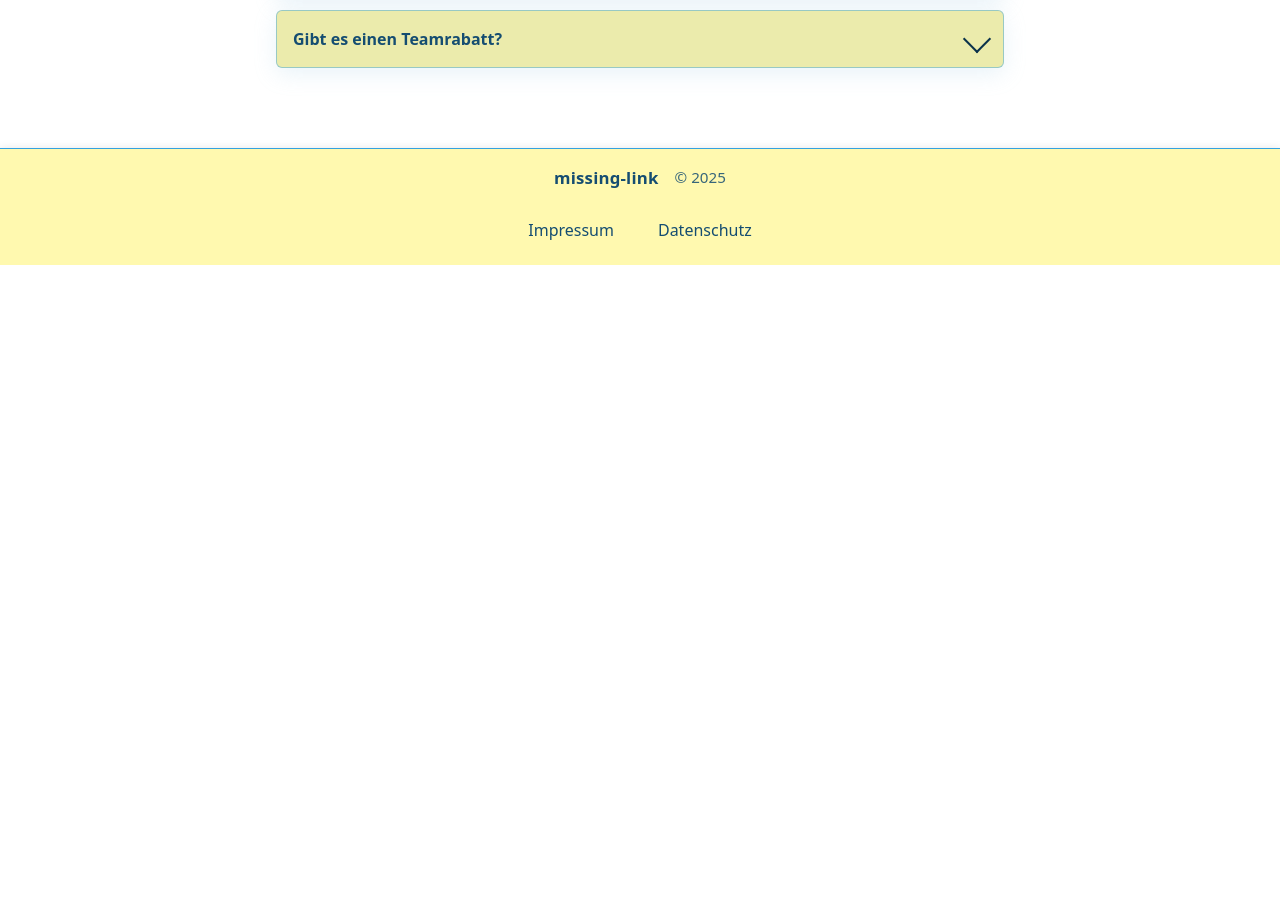
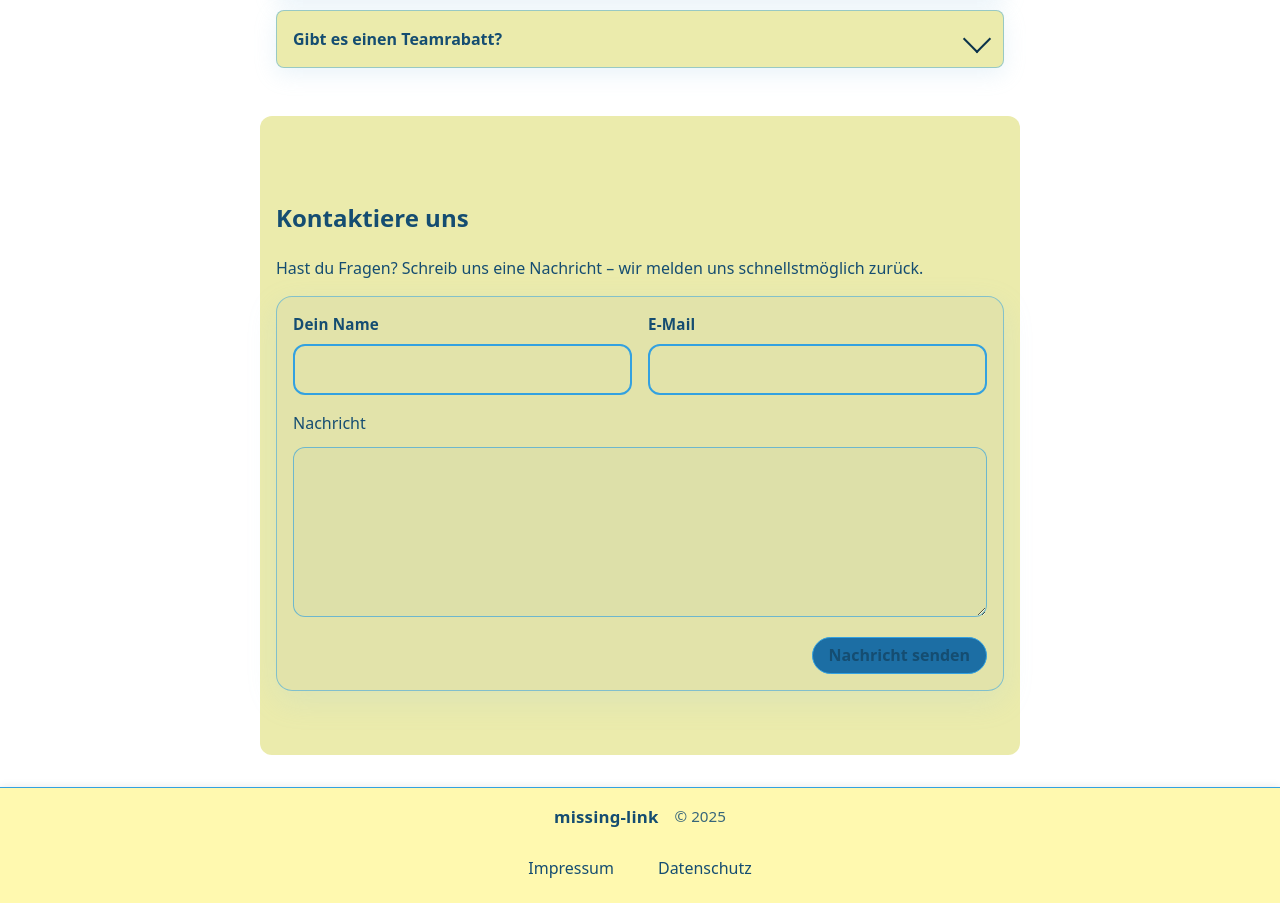
Before and after one commit to g0r1s3/missing-link-frontend, a React (Vite) app: page / in a window 1280 px wide. Shown: the part 1089-1992 px from the top of the page. Before the commit the page ends 1354 px from the top, so only its background shows below. Built offline with nearby package versions, Linux system fonts and the light colour scheme.

Commit message:
Added Landing Page contact Form and fixed Footer css

```diff
--- a/src/App.css
+++ b/src/App.css
@@ -26,6 +26,16 @@ body {
     flex-direction: column;
     min-height: 100vh;
     width: 100%;
+}
+
+.ml-app {
+  min-height: 100dvh;
+  display: flex;
+  flex-direction: column;
+}
+
+.ml-app__main {
+  flex: 1;
 }
 
 /* Medienelemente responsiv */
--- a/src/App.jsx
+++ b/src/App.jsx
@@ -10,8 +10,9 @@ import './App.css'
 // ... existing code ...
 function App() {
     return (
-        <>
+        <div className="ml-app">
             <NavBar />
+            <main className="ml-app__main">
                 <Routes>
                     <Route path="/" element={<LandingPage />} />
                     <Route path="/login" element={<LoginPage />} /> {/* war: <Login /> */}
@@ -29,7 +30,8 @@ function App() {
                         }
                     />
                 </Routes>
-        </>
+            </main>
+        </div>
     )
 }
 // ... existing code ...
--- /dev/null
+++ b/src/components/LPContact/LPContact.css
@@ -0,0 +1,85 @@
+/* src/components/LPContact/LPContact.css */
+.ml-contact {
+  background: color-mix(in oklab, var(--color-bg) 92%, var(--color-text) 8%);
+  color: var(--color-text);
+    border-radius: var(--radius-md, 16px);
+  /* entferne die obere Linie (verursachte blauen Strich) */
+  /* border-top: 1px solid color-mix(in oklab, var(--color-border) 45%, transparent); */
+}
+
+.ml-contact__container {
+  max-width: 960px;
+  margin: 0 auto;
+  padding: 4rem 1rem;
+}
+
+/* Abgerundetes Panel – sichtbare Rundungen dank overflow: hidden */
+.ml-contact__panel {
+  background: color-mix(in oklab, var(--color-bg) 88%, var(--color-text) 12%);
+  border: 1px solid color-mix(in oklab, var(--color-border) 55%, transparent);
+  border-radius: var(--radius-lg, 16px);
+  overflow: hidden;
+  box-shadow: 0 10px 30px color-mix(in oklab, var(--shadow, black) 18%, transparent);
+  padding: var(--space-4, 1rem);
+  background-clip: padding-box;
+}
+
+/* Inputs im Panel ebenfalls abrunden (TextField) */
+.ml-contact__panel .tf-input {
+  border-radius: var(--radius-md, 12px);
+}
+
+.ml-contact__form {
+  display: grid;
+  gap: 1rem;
+}
+
+.ml-contact__row {
+  display: grid;
+  gap: 0.75rem;
+}
+
+@media (min-width: 720px) {
+  .ml-contact__row:first-of-type {
+    grid-template-columns: 1fr 1fr;
+    gap: 1rem;
+  }
+}
+
+.ml-contact__label {
+  font-weight: 500;
+  color: var(--color-text);
+}
+
+/* Weicheres Textarea-Design – gleicher Radius wie Panel */
+.ml-contact__textarea {
+  width: 100%;
+  min-height: 8rem;
+  padding: 0.75rem 0.9rem;
+  color: var(--color-text);
+  background: color-mix(in oklab, var(--color-bg) 86%, var(--color-text) 14%);
+  border: 1px solid color-mix(in oklab, var(--color-border) 65%, transparent);
+  border-radius: var(--radius-md, 12px);
+  resize: vertical;
+  outline: none;
+  transition: border-color 160ms ease, box-shadow 160ms ease, background-color 160ms ease;
+}
+
+.ml-contact__textarea:focus {
+  border-color: color-mix(in oklab, var(--color-border) 85%, var(--color-text) 15%);
+  box-shadow: 0 0 0 3px color-mix(in oklab, var(--color-accent, #33A1E0) 20%, transparent);
+}
+
+.ml-contact__actions {
+  margin-top: 0.25rem;
+  display: flex;
+  justify-content: flex-end;
+}
+
+/* Success-Box mit denselben Rundungen */
+.ml-contact__success {
+  padding: 1rem;
+  border-radius: var(--radius-md);
+  background: color-mix(in oklab, var(--color-bg) 84%, var(--color-text) 16%);
+  border: 1px solid color-mix(in oklab, var(--color-border) 55%, transparent);
+}
--- /dev/null
+++ b/src/components/LPContact/LPContact.tsx
@@ -0,0 +1,78 @@
+// src/components/LPContact/LPContact.tsx
+// @ts-ignore
+import React, { useState } from 'react'
+import './LPContact.css'
+import { TextField, Button } from '../' // aus dem Komponenten-Index
+
+const LPContact: React.FC = () => {
+    const [name, setName] = useState('')
+    const [email, setEmail] = useState('')
+    const [message, setMessage] = useState('')
+    const [submitted, setSubmitted] = useState(false)
+
+    const onSubmit = (e: React.FormEvent) => {
+        e.preventDefault()
+        // TODO: Hier kannst du z. B. eine API aufrufen
+        setSubmitted(true)
+    }
+
+    return (
+        <section className="ml-contact" aria-labelledby="contact-heading">
+            <div className="ml-contact__container">
+                <h2 id="contact-heading" className="ml-contact__title">Kontaktiere uns</h2>
+                <p className="ml-contact__subtitle">
+                    Hast du Fragen? Schreib uns eine Nachricht – wir melden uns schnellstmöglich zurück.
+                </p>
+
+                <div className="ml-contact__panel">
+                    {submitted ? (
+                        <div className="ml-contact__success" role="status">
+                            Danke! Deine Nachricht wurde gesendet.
+                        </div>
+                    ) : (
+                        <form className="ml-contact__form" onSubmit={onSubmit} noValidate>
+                            <div className="ml-contact__row">
+                                <TextField
+                                    id="contact-name"
+                                    label="Dein Name"
+                                    type="text"
+                                    value={name}
+                                    onChange={(e: React.ChangeEvent<HTMLInputElement>) => setName(e.target.value)}
+                                    required
+                                />
+                                <TextField
+                                    id="contact-email"
+                                    label="E-Mail"
+                                    type="email"
+                                    value={email}
+                                    onChange={(e: React.ChangeEvent<HTMLInputElement>) => setEmail(e.target.value)}
+                                    required
+                                />
+                            </div>
+
+                            <div className="ml-contact__row">
+                                <label htmlFor="contact-message" className="ml-contact__label">
+                                    Nachricht
+                                </label>
+                                <textarea
+                                    id="contact-message"
+                                    className="ml-contact__textarea"
+                                    value={message}
+                                    onChange={(e) => setMessage(e.target.value)}
+                                    rows={6}
+                                    required
+                                />
+                            </div>
+
+                            <div className="ml-contact__actions">
+                                <Button type="submit">Nachricht senden</Button>
+                            </div>
+                        </form>
+                    )}
+                </div>
+            </div>
+        </section>
+    )
+}
+
+export default LPContact
--- /dev/null
+++ b/src/components/LPContact/index.ts
@@ -0,0 +1,2 @@
+// src/components/LPContact/index.ts
+export { default } from './LPContact'
--- a/src/components/index.ts
+++ b/src/components/index.ts
@@ -9,3 +9,4 @@ export * from './NavBar'
 export * from './PasswordField'
 export * from './TextFlied'
 export * from './Tickbox'
+export * from './LPContact'
--- a/src/index.css
+++ b/src/index.css
@@ -24,8 +24,9 @@ a:hover {
 
 body {
   margin: 0;
-  display: flex;
-  place-items: center;
+  /* Entferne die Zentrierung auf dem Body */
+  /* display: flex; */
+  /* place-items: center; */
   min-width: 320px;
   min-height: 100vh;
 }
--- a/src/pages/LandingPage.css
+++ b/src/pages/LandingPage.css
@@ -10,7 +10,7 @@
   --grid-gap: var(--space-4, 1rem);
 
   display: grid;
-  grid-template-columns: repeat(auto-fit, minmax(min(260px, 100%), 1fr)););
+  grid-template-columns: repeat(auto-fit, minmax(min(260px, 100%), 1fr));
   gap: var(--grid-gap);
   align-items: stretch;
   grid-auto-flow: row;
--- a/src/pages/LandingPage.tsx
+++ b/src/pages/LandingPage.tsx
@@ -1,12 +1,14 @@
-// import React from 'react'
 import Footer from '../components/Footer/Footer'
 import { Link } from 'react-router-dom'
 import LPFeature from '../components/LPFeature'
 import LPFAQuestion from '../components/LPFAQuestion'
+import LPContact from '../components/LPContact'
 import './LandingPage.css'
 
 export default function LandingPage() {
     return (
+    <>
+      {/* ... andere Landingpage-Sektionen ... */}
         <div style={{ minHeight: '100vh', display: 'flex', flexDirection: 'column', width: '100vw', alignSelf: 'stretch' }}>
             <main className="ml-main" style={{ maxWidth: 1200, margin: '0 auto', padding: '2rem 1rem 2rem', flex: 1 }}>
                 <section style={{ textAlign: 'center', marginBottom: '3rem' }}>
@@ -87,6 +89,7 @@ export default function LandingPage() {
                         />
                     </div>
                 </section>
+                {/* FAQ-Sektion */}
                 <section style={{ maxWidth: 900, margin: '3rem auto', padding: '0 1rem' }}>
                     <h2 style={{ marginBottom: '1rem' }}>Häufige Fragen</h2>
                     <LPFAQuestion
@@ -108,9 +111,12 @@ export default function LandingPage() {
                         }
                     />
                 </section>
+                {/* Kontakt direkt unter FAQ */}
+                <LPContact />
 
             </main>
-            <Footer />
         </div>
+        <Footer />
+    </>
     )
 }
--- a/src/styles/theme.css
+++ b/src/styles/theme.css
@@ -9,7 +9,10 @@
   --shadow: #0a1f2b;            /* darkened bg for shadows */
 
   /* spacing, radii, etc. */
-  --radius-sm: 6px;
+  --radius-xs: 4px;
+  --radius-sm: 8px;
+  --radius-md: 12px;
+  --radius-lg: 16px;
   --space-2: 0.5rem;
   --space-3: 0.75rem;
   --space-4: 1rem;
```
Lines whose indentation alone changed are shown as unchanged.
